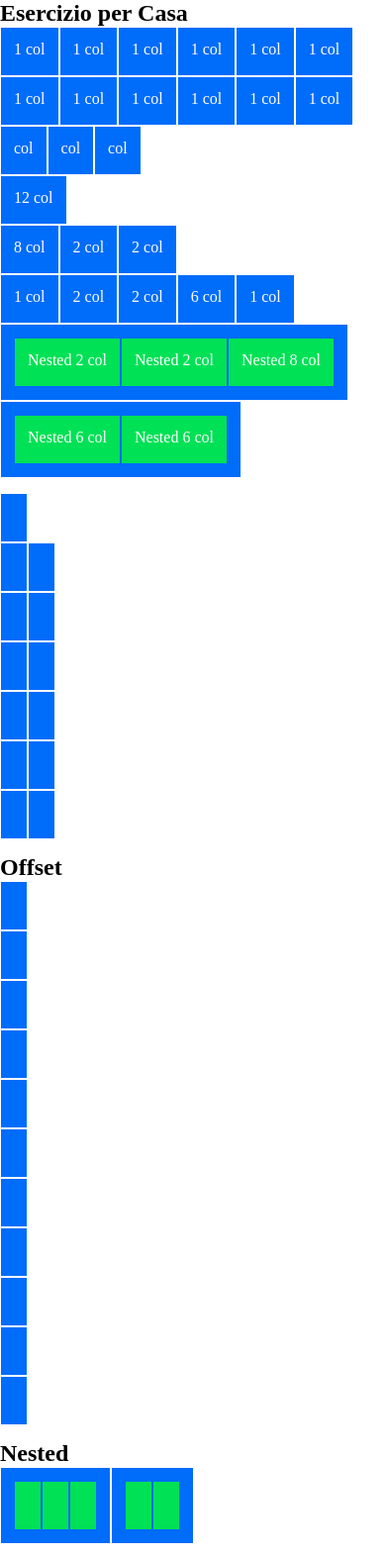
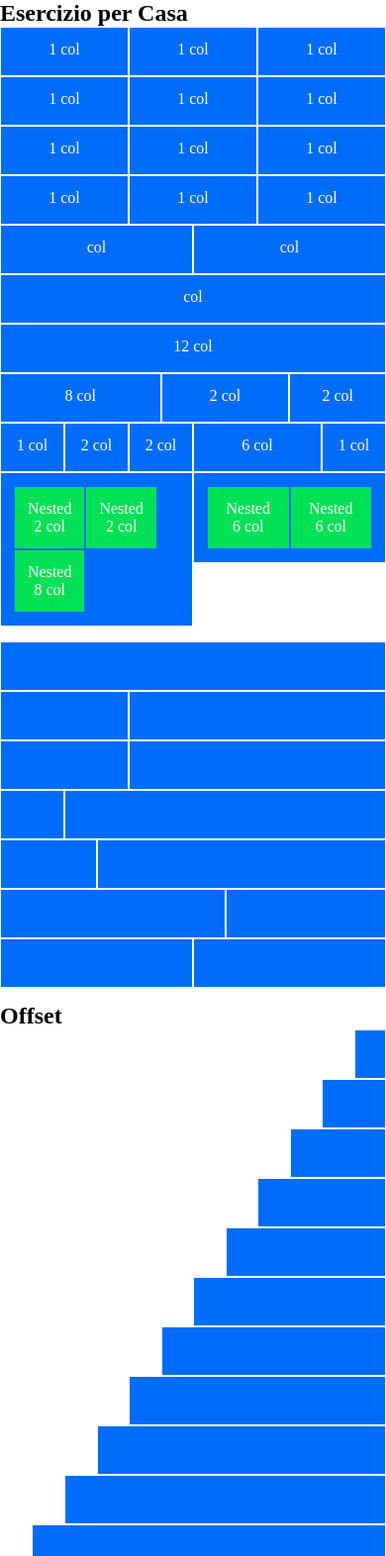
Before and after one commit to marianomarchionna/html-css-12bool, a plain HTML site: page index.html in a window 390 px wide. Shown: the top 1572 px of the page at 99% size. Drawn offline with Linux system fonts and the light colour scheme.

Commit message:
Responsive

```diff
--- a/index.html
+++ b/index.html
@@ -1,6 +1,5 @@
 <!DOCTYPE html>
 <html lang='en'>
-
 <head>
     <meta charset='UTF-8'>
     <meta http-equiv='X-UA-Compatible' content='IE=edge'>
@@ -10,105 +9,104 @@
     <link rel="stylesheet" href="css/style.css">
     <title>12BoolFlexResponsive</title>
 </head>
-
 <body>
     <!-- prima parte  -->
     <section class="container-fluid">
         <h1>Esercizio per Casa</h1>
         <div class="row">
-            <div class="col-lg-1">
+            <div class="col-xs-4 col-sm-3 col-md-2 col-lg-1">
                 <div class="box">1 col</div>
             </div>
-            <div class="col-lg-1">
+            <div class="col-xs-4 col-sm-3 col-md-2 col-lg-1">
                 <div class="box">1 col</div>
             </div>
-            <div class="col-lg-1">
+            <div class="col-xs-4 col-sm-3 col-md-2 col-lg-1">
                 <div class="box">1 col</div>
             </div>
-            <div class="col-lg-1">
+            <div class="col-xs-4 col-sm-3 col-md-2 col-lg-1">
                 <div class="box">1 col</div>
             </div>
-            <div class="col-lg-1">
+            <div class="col-xs-4 col-sm-3 col-md-2 col-lg-1">
                 <div class="box">1 col</div>
             </div>
-            <div class="col-lg-1">
+            <div class="col-xs-4 col-sm-3 col-md-2 col-lg-1">
                 <div class="box">1 col</div>
             </div>
-            <div class="col-lg-1">
+            <div class="col-xs-4 col-sm-3 col-md-2 col-lg-1">
                 <div class="box">1 col</div>
             </div>
-            <div class="col-lg-1">
+            <div class="col-xs-4 col-sm-3 col-md-2 col-lg-1">
                 <div class="box">1 col</div>
             </div>
-            <div class="col-lg-1">
+            <div class="col-xs-4 col-sm-3 col-md-2 col-lg-1">
                 <div class="box">1 col</div>
             </div>
-            <div class="col-lg-1">
+            <div class="col-xs-4 col-sm-3 col-md-2 col-lg-1">
                 <div class="box">1 col</div>
             </div>
-            <div class="col-lg-1">
+            <div class="col-xs-4 col-sm-3 col-md-2 col-lg-1">
                 <div class="box">1 col</div>
             </div>
-            <div class="col-lg-1">
+            <div class="col-xs-4 col-sm-3 col-md-2 col-lg-1">
                 <div class="box">1 col</div>
             </div>
         </div>
         <div class="row">
-            <div class="col-lg-2">
+            <div class="col-xs-6 col-sm-4 col-md-4 col-lg-2">
                 <div class="box">col</div>
             </div>
-            <div class="col-lg-5">
+            <div class="col-xs-6 col-sm-4 col-md-4 col-lg-5">
                 <div class="box">col</div>
             </div>
-            <div class="col-lg-5">
+            <div class="col-xs-12 col-sm-4 col-md-4 col-lg-5">
                 <div class="box">col</div>
             </div>
         </div>
         <div class="row">
-            <div class="col-lg-12">
+            <div class="col-xs-12 col-sm-12 col-md-12 col-lg-12">
                 <div class="box">12 col</div>
             </div>
         </div>
         <div class="row">
-            <div class="col-lg-8">
+            <div class="col-xs-5 col-sm-4 col-md-6 col-lg-8">
                 <div class="box">8 col</div>
             </div>
-            <div class="col-lg-2">
+            <div class="col-xs-4 col-sm-4 col-md-3 col-lg-2">
                 <div class="box">2 col</div>
             </div>
-            <div class="col-lg-2">
+            <div class="col-xs-3 col-sm-4 col-md-3 col-lg-2">
                 <div class="box">2 col</div>
             </div>
         </div>
         <div class="row">
-            <div class="col-lg-1">
+            <div class="col-xs-2 col-sm-4 col-md-1 col-lg-1">
                 <div class="box">1 col</div>
             </div>
-            <div class="col-lg-2">
+            <div class="col-xs-2 col-sm-4 col-md-1 col-lg-2">
                 <div class="box">2 col</div>
             </div>
-            <div class="col-lg-2">
+            <div class="col-xs-2 col-sm-4 col-md-1 col-lg-2">
                 <div class="box">2 col</div>
             </div>
-            <div class="col-lg-6">
+            <div class="col-xs-4 col-sm-10 col-md-8 col-lg-6">
                 <div class="box">6 col</div>
             </div>
-            <div class="col-lg-1">
+            <div class="col-xs-2 col-sm-2 col-md-1 col-lg-1">
                 <div class="box">1 col</div>
             </div>
         </div>
         <div class="row">
-            <div class="col-lg-6">
+            <div class="col-xs-6 col-sm-6 col-md-6 col-lg-6">
                 <div class="row box">
-                    <div class="col-lg-2 box-nested">Nested 2 col</div>
-                    <div class="col-lg-2 box-nested">Nested 2 col</div>
-                    <div class="col-lg-8 box-nested">Nested 8 col</div>
+                    <div class="col-xs-3 col-sm-4 col-md-2 col-lg-2 box-nested">Nested 2 col</div>
+                    <div class="col-xs-5 col-sm-4 col-md-4 col-lg-2 box-nested">Nested 2 col</div>
+                    <div class="col-xs-4 col-sm-4 col-md-6 col-lg-8 box-nested">Nested 8 col</div>
                 </div>
             </div>
-            <div class="col-lg-6">
+            <div class="col-xs-6 col-sm-6 col-md-6 col-lg-6">
                 <div class="row box">
-                    <div class="col-lg-6 box-nested">Nested 6 col</div>
-                    <div class="col-lg-6 box-nested">Nested 6 col</div>
+                    <div class="col-xs-6 col-sm-6 col-md-6 col-lg-6 box-nested">Nested 6 col</div>
+                    <div class="col-xs-6 col-sm-6 col-md-6 col-lg-6 box-nested">Nested 6 col</div>
                 </div>
             </div>
         </div>
@@ -117,55 +115,55 @@
     <!-- seconda parte -->
     <section id="second" class="container-fluid">
         <div class="row">
-            <div class="col-lg">
+            <div class="col-xs col-sm col-md col-lg">
                 <div class="box"></div>
             </div>
         </div>
         <div class="row">
-            <div class="col-lg-1">
+            <div class="col-xs-4 col-sm-3 col-md-2 col-lg-1">
                 <div class="box"></div>
             </div>
-            <div class="col-lg-11">
+            <div class="col-xs-8 col-sm-9 col-md-10 col-lg-11">
                 <div class="box"></div>
             </div>
         </div>
         <div class="row">
-            <div class="col-lg-2">
+            <div class="col-xs-4 col-sm-3 col-md-4 col-lg-2">
                 <div class="box"></div>
             </div>
-            <div class="col-lg-10">
+            <div class="col-xs-8 col-sm-9 col-md-8 col-lg-10">
                 <div class="box"></div>
             </div>
         </div>
         <div class="row">
-            <div class="col-lg-3">
+            <div class="col-xs-2 col-sm-6 col-md-5 col-lg-3">
                 <div class="box"></div>
             </div>
-            <div class="col-lg-9">
+            <div class="col-xs-10 col-sm-6 col-md-7 col-lg-9">
                 <div class="box"></div>
             </div>
         </div>
         <div class="row">
-            <div class="col-lg-4">
+            <div class="col-xs-3 col-sm-7 col-md-3 col-lg-4">
                 <div class="box"></div>
             </div>
-            <div class="col-lg-8">
+            <div class="col-xs-9 col-sm-5 col-md-9 col-lg-8">
                 <div class="box"></div>
             </div>
         </div>
         <div class="row">
-            <div class="col-lg-5">
+            <div class="col-xs-7 col-sm-6 col-md-2 col-lg-5">
                 <div class="box"></div>
             </div>
-            <div class="col-lg-7">
+            <div class="col-xs-5 col-sm-6 col-md-10 col-lg-7">
                 <div class="box"></div>
             </div>
         </div>
         <div class="row">
-            <div class="col-lg-6">
+            <div class="col-xs-6 col-sm-6 col-md-6 col-lg-6">
                 <div class="box"></div>
             </div>
-            <div class="col-lg-6">
+            <div class="col-xs-6 col-sm-6 col-md-6 col-lg-6">
                 <div class="box"></div>
             </div>
         </div>
@@ -175,57 +173,57 @@
     <section class="margin container-fluid">
         <h1>Offset</h1>
         <div class="row">
-            <div class="col-lg-offset-11 col-lg-1">
+            <div class="col-xs-offset-11 col-sm-offset-11 col-md-offset-11 col-lg-offset-11 col-xs-1 col-sm-1 col-md-1 col-lg-1">
                 <div class="box"></div>
             </div>
         </div>
         <div class="row">
-            <div class="col-lg-offset-10 col-lg-2">
+            <div class="col-xs-offset-10 col-sm-offset-10 col-md-offset-10 col-lg-offset-10 col-xs-2 col-sm-2 col-md-2 col-lg-2">
                 <div class="box"></div>
             </div>
         </div>
         <div class="row">
-            <div class="col-lg-offset-9 col-lg-3">
+            <div class="col-xs-offset-9 col-sm-offset-9 col-md-offset-9 col-lg-offset-9 col-xs-3 col-sm-3 col-md-3 col-lg-3">
                 <div class="box"></div>
             </div>
         </div>
         <div class="row">
-            <div class="col-lg-offset-8 col-lg-4">
+            <div class="col-xs-offset-8 col-sm-offset-8 col-md-offset-8 col-lg-offset-8 col-xs-4 col-sm-4 col-md-4 col-lg-4">
                 <div class="box"></div>
             </div>
         </div>
         <div class="row">
-            <div class="col-lg-offset-7 col-lg-5">
+            <div class="col-xs-offset-7 col-sm-offset-7 col-md-offset-7 col-lg-offset-7 col-xs-5 col-sm-5 col-md-5 col-lg-5">
                 <div class="box"></div>
             </div>
         </div>
         <div class="row">
-            <div class="col-lg-offset-6 col-lg-6">
+            <div class="col-xs-offset-6 col-sm-offset-6 col-md-offset-6 col-lg-offset-6 col-xs-6 col-sm-6 col-md-6 col-lg-6">
                 <div class="box"></div>
             </div>
         </div>
         <div class="row">
-            <div class="col-lg-offset-5 col-lg-7">
+            <div class="col-xs-offset-5 col-sm-offset-5 col-md-offset-5 col-lg-offset-5 col-xs-7 col-sm-7 col-md-7 col-lg-7">
                 <div class="box"></div>
             </div>
         </div>
         <div class="row">
-            <div class="col-lg-offset-4 col-lg-8">
+            <div class="col-xs-offset-4 col-sm-offset-4 col-md-offset-4 col-lg-offset-4 col-xs-8 col-sm-8 col-md-8 col-lg-8">
                 <div class="box"></div>
             </div>
         </div>
         <div class="row">
-            <div class="col-lg-offset-3 col-lg-9">
+            <div class="col-xs-offset-3 col-sm-offset-3 col-md-offset-3 col-lg-offset-3 col-xs-9 col-sm-9 col-md-9 col-lg-9">
                 <div class="box"></div>
             </div>
         </div>
         <div class="row">
-            <div class="col-lg-offset-2 col-lg-10">
+            <div class="col-xs-offset-2 col-sm-offset-2 col-md-offset-2 col-lg-offset-2 col-xs-10 col-sm-10 col-md-10 col-lg-10">
                 <div class="box"></div>
             </div>
         </div>
         <div class="row">
-            <div class="col-lg-offset-1 col-lg-11">
+            <div class="col-xs-offset-1 col-sm-offset-1 col-md-offset-1 col-lg-offset-1 col-xs-11 col-sm-11 col-md-11 col-lg-11">
                 <div class="box"></div>
             </div>
         </div>
@@ -235,17 +233,17 @@
     <section class="margin container-fluid">
         <h1>Nested</h1>
         <div class="row">
-            <div class="col-lg-7">
+            <div class="col-xs-7 col-sm-7 col-md-7 col-lg-7">
                 <div class="row box">
-                    <div class="col-lg-3 box-nested"></div>
-                    <div class="col-lg-6 box-nested"></div>
-                    <div class="col-lg-3 box-nested"></div>
+                    <div class="col-xs-3 col-sm-6 col-md-2 col-lg-3 box-nested"></div>
+                    <div class="col-xs-6 col-sm-3 col-md-8 col-lg-6 box-nested"></div>
+                    <div class="col-xs-3 col-sm-3 col-md-2 col-lg-3 box-nested"></div>
                 </div>
             </div>
-            <div class="col-lg-5">
+            <div class="col-xs-5 col-sm-5 col-md-5 col-lg-5">
                 <div class="row box">
-                    <div class="col-lg-6 box-nested"></div>
-                    <div class="col-lg-6 box-nested"></div>
+                    <div class="col-xs-6 col-sm-6 col-md-6 col-lg-6 box-nested"></div>
+                    <div class="col-xs-6 col-sm-6 col-md-6 col-lg-6 box-nested"></div>
                 </div>
             </div>
         </div>
@@ -255,41 +253,41 @@
     <section class="margin container-fluid">
         <h1>Alignment</h1>
         <div class="row">
-            <div class="col-lg-6">
+            <div class="col-xs-6 col-sm-6 col-md-6 col-lg-6">
                 <div class="box">start</div>
             </div>
         </div>
         <div class="row">
-            <div class="col-lg-offset-3 col-lg-6">
+            <div class="col-xs-offset-3 col-sm-offset-3 col-md-offset-3 col-lg-offset-3 col-xs-6 col-sm-6 col-md-6 col-lg-6">
                 <div class="box">center</div>
             </div>
         </div>
         <div class="row">
-            <div class="col-lg-offset-6 col-lg-6">
+            <div class="col-xs-offset-6 col-sm-offset-6 col-md-offset-6 col-lg-offset-6 col-xs-6 col-sm-6 col-md-6 col-lg-6">
                 <div class="box">end</div>
             </div>
         </div>
         <div class="row">
-            <div class="col-xs-6">
+            <div class="col-xs-6 col-sm-6 col-md-6 col-lg-6">
                 <div class="box height2"></div>
             </div>
-            <div class="col-xs-6">
+            <div class="col-xs-6 col-sm-6 col-md-6 col-lg-6">
                 <div class="box"><span>top</span></div>
             </div>
         </div>
         <div class="row">
-            <div class="col-xs-6">
+            <div class="col-xs-6 col-sm-6 col-md-6 col-lg-6">
                 <div class="box height2"></div>
             </div>
-            <div class="col-xs-6" id="mid">
+            <div class="col-xs-6 col-sm-6 col-md-6 col-lg-6" id="mid">
                 <div class="box" ><span>middle</span></div>
             </div>
         </div>
         <div class="row">
-            <div class="col-xs-6">
+            <div class="col-xs-6 col-sm-6 col-md-6 col-lg-6">
                 <div class="box height2"></div>
             </div>
-            <div class="col-xs-6" id="bottom">
+            <div class="col-xs-6 col-sm-6 col-md-6 col-lg-6" id="bottom">
                 <div class="box" ><span>bottom</span></div>
             </div>
         </div>
@@ -300,21 +298,21 @@
         <h1>Justify Content</h1>
         <h3>Space Around</h3>
         <div class="row">
-            <div class="col-lg-12">
+            <div class="col-xs-12 col-sm-12 col-md-12 col-lg-12">
                 <div class="row box" id="space-around">
-                    <div class="col-lg-2 box-nested"></div>
-                    <div class="col-lg-2 box-nested"></div>
-                    <div class="col-lg-2 box-nested"></div>
+                    <div class="col-xs-2 col-sm-2 col-md-2 col-lg-2 box-nested"></div>
+                    <div class="col-xs-2 col-sm-2 col-md-2 col-lg-2 box-nested"></div>
+                    <div class="col-xs-2 col-sm-2 col-md-2 col-lg-2 box-nested"></div>
                 </div>
             </div>
         </div>
         <h3>Space Between</h3>
         <div class="row">
-            <div class="col-lg-12">
+            <div class="col-xs-12 col-sm-12 col-md-12 col-lg-12">
                 <div class="row box" id="space-between">
-                    <div class="col-lg-2 box-nested"></div>
-                    <div class="col-lg-2 box-nested"></div>
-                    <div class="col-lg-2 box-nested"></div>
+                    <div class="col-xs-2 col-sm-2 col-md-2 col-lg-2 box-nested"></div>
+                    <div class="col-xs-2 col-sm-2 col-md-2 col-lg-2 box-nested"></div>
+                    <div class="col-xs-2 col-sm-2 col-md-2 col-lg-2 box-nested"></div>
                 </div>
             </div>
         </div>
```
